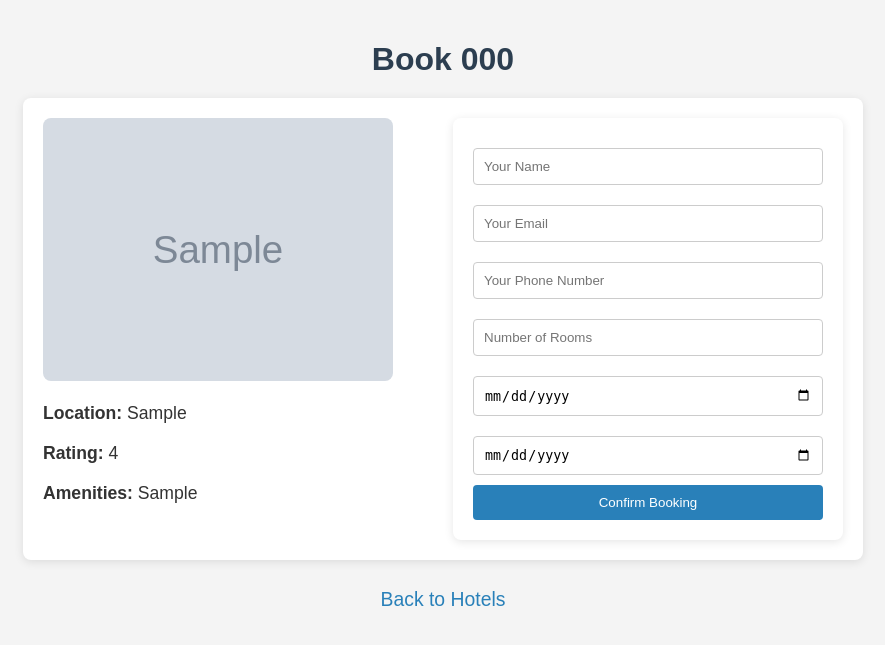
After one commit to Sowmika-Arul/Tourism, a Flask app: page /book_hotel/000 in a window 1280 px wide. The commit adds this page. Shown: the top 645 px of the page, without its empty margins (197-1082 px from the left). Run offline with Flask 3, Linux system fonts and the light colour scheme; the visitor is signed in with stand-in values (Sample User, id 1); tables that the repository leaves empty or names only in its code hold one stand-in row (values such as "Sample post"); grey boxes marked "Sample" are stand-in pictures.

Commit message:
designed hotel_booking page

```diff
--- a/app.py
+++ b/app.py
@@ -112,13 +112,44 @@ def show_hotel_details():
     hotel_details = get_hotel_details(search_hotel, search_location)  # Fetch filtered hotel details
     return render_template('hotel.html', hotels=hotel_details)  # Pass data to the template
 
-@app.route('/book_hotel', methods=['POST'])
-def book_hotel():
-    hotel_name = request.form['hotel_name']
-    # Perform the booking logic here
-    flash(f'You have successfully booked {hotel_name}!', 'success')
-    return redirect(url_for('show_hotel_details'))
+# Fetch single hotel details from the database by hotel name
+def get_hotel_by_name(hotel_name):
+    connection = get_db_connection()
+    cursor = connection.cursor()
+    query = """
+        SELECT hotel_name, location, amount, rating, single_rooms_available,
+               double_rooms_available, amenities, contact_info, image
+        FROM hotel_details WHERE hotel_name = %s
+    """
+    cursor.execute(query, (hotel_name,))
+    hotel = cursor.fetchone()  # Fetch the single row for the selected hotel
+    cursor.close()
+    connection.close()
+    return hotel
 
+# Route to handle hotel booking
+@app.route('/book_hotel/<hotel_name>', methods=['GET', 'POST'])
+def book_hotel(hotel_name):
+    # Fetch hotel details
+    hotel = get_hotel_by_name(hotel_name)
+
+    if request.method == 'POST':
+        # Handle booking form submission here
+        customer_name = request.form['customer_name']
+        email = request.form['email']
+        phone = request.form['phone']
+        rooms = request.form['rooms']
+        check_in_date = request.form['check_in_date']
+        check_out_date = request.form['check_out_date']
+
+        # Perform booking logic (store booking in the database, etc.)
+        # You might want to save check_in_date and check_out_date to your booking table in the database
+        flash(f'Booking confirmed for {hotel_name} from {check_in_date} to {check_out_date}.', 'success')
+
+        return redirect(url_for('index'))  # Redirect to the homepage after booking confirmation
+
+    # If the method is GET, render the booking page with hotel details
+    return render_template('book_hotel.html', hotel=hotel)
 
 if __name__ == '__main__':
     app.run(debug=True)
--- /dev/null
+++ b/static/css/book_hotel.css
@@ -0,0 +1,103 @@
+body {
+    font-family: Arial, sans-serif;
+    background-color: #f4f4f4;
+    color: #333;
+    margin: 0;
+    padding: 20px;
+}
+
+h1 {
+    text-align: center;
+    color: #2c3e50;
+    margin-bottom: 20px;
+}
+
+.container {
+    display: flex; /* Use Flexbox for layout */
+    justify-content: space-between; /* Space between the left and right sections */
+    align-items: stretch; /* Stretch items to match the height */
+    background-color: white;
+    padding: 20px;
+    border-radius: 8px; /* Rounded corners for the container */
+    box-shadow: 0 2px 10px rgba(0, 0, 0, 0.1); /* Shadow for depth */
+    margin: 0 auto; /* Center the container */
+    max-width: 800px; /* Set a max width for the container */
+}
+
+.hotel-details-container {
+    display: flex; /* Flex for image and details */
+    flex-direction: column; /* Stack image and details vertically */
+    align-items: flex-start; /* Align items to the left */
+    flex: 1; /* Allow the details to take remaining space */
+    max-width: 350px; /* Set a max width for the details */
+}
+
+.hotel-image {
+    width: 100%; /* Set the image to take full width of its container */
+    max-width: 420px; /* Max width for smaller screens */
+    border-radius: 8px; /* Rounded corners for the image */
+}
+
+.hotel-info {
+    margin-top: 10px; /* Space between image and details */
+}
+
+p {
+    font-size: 1.1em;
+    line-height: 2;
+    margin: 5px 0; /* Reduce margin for details */
+}
+
+form {
+    background-color: white;
+    padding: 20px;
+    border-radius: 8px; /* Rounded corners for the form */
+    box-shadow: 0 2px 10px rgba(0, 0, 0, 0.1); /* Shadow for depth */
+    max-width: 350px; /* Set a max width for the form */
+    margin-left: 20px; /* Space from the hotel details */
+    flex: 1; /* Allow form to take remaining space */
+    display: flex;
+    flex-direction: column; /* Stack the form elements vertically */
+    justify-content: space-between; /* Evenly distribute space */
+}
+
+input[type="text"],
+input[type="email"],
+input[type="tel"],
+input[type="number"],
+input[type="date"] {
+    width: 100%;
+    padding: 10px;
+    margin: 10px 0;
+    border: 1px solid #ccc;
+    border-radius: 4px;
+    box-sizing: border-box;
+}
+
+button {
+    padding: 10px 15px;
+    background-color: #2980b9;
+    color: white;
+    border: none;
+    border-radius: 4px;
+    cursor: pointer;
+    transition: background-color 0.3s ease;
+    width: 100%;
+}
+
+button:hover {
+    background-color: #3498db;
+}
+
+a {
+    text-align: center;
+    display: block;
+    margin-top: 20px;
+    color: #2980b9;
+    text-decoration: none;
+    font-size: 1.1em;
+}
+
+a:hover {
+    text-decoration: underline;
+}
--- /dev/null
+++ b/templates/book_hotel.html
@@ -0,0 +1,38 @@
+<!DOCTYPE html>
+<html lang="en">
+<head>
+    <meta charset="UTF-8">
+    <meta name="viewport" content="width=device-width, initial-scale=1.0">
+    <title>Book {{ hotel[0] }}</title>
+    <link rel="stylesheet" href="{{ url_for('static', filename='css/book_hotel.css') }}">
+</head>
+<body>
+    <h1>Book {{ hotel[0] }}</h1>
+
+    <!-- Main container for image/details and form -->
+    <div class="container">
+        <!-- Left side: Image and details -->
+        <div class="hotel-details-container">
+            <img src="{{ hotel[8] }}" alt="Image of {{ hotel[0] }}" class="hotel-image"> <!-- Display hotel image -->
+            <div class="hotel-info">
+                <p><strong>Location:</strong> {{ hotel[1] }}</p>
+                <p><strong>Rating:</strong> {{ hotel[3] }}</p>
+                <p><strong>Amenities:</strong> {{ hotel[6] }}</p>
+            </div>
+        </div>
+
+        <!-- Right side: Booking Form -->
+        <form method="POST">
+            <input type="text" name="customer_name" placeholder="Your Name" required>
+            <input type="email" name="email" placeholder="Your Email" required>
+            <input type="tel" name="phone" placeholder="Your Phone Number" required>
+            <input type="number" name="rooms" placeholder="Number of Rooms" required>
+            <input type="date" name="check_in_date" placeholder="Check-in Date" required>
+            <input type="date" name="check_out_date" placeholder="Check-out Date" required>
+            <button type="submit">Confirm Booking</button>
+        </form>
+    </div>
+
+    <p><a href="{{ url_for('show_hotel_details') }}">Back to Hotels</a></p>
+</body>
+</html>
--- a/templates/index.html
+++ b/templates/index.html
@@ -12,7 +12,8 @@
         <ul>
             <li><a href="#">Home</a></li>
             <li><a href="/hotels">Hotels</a></li>
-            <li><a href="/places">Packages</a></li>
+            <li><a href="/packages">Packages</a></li>
+            <li><a href="/places">Tourist Places</a></li>
             <li><a href="#">Contact</a></li>
         </ul>
     </nav>
```
Also changed, not shown: static/css/index.css (+12 -23 lines), templates/hotel.html (+3 -5 lines).
